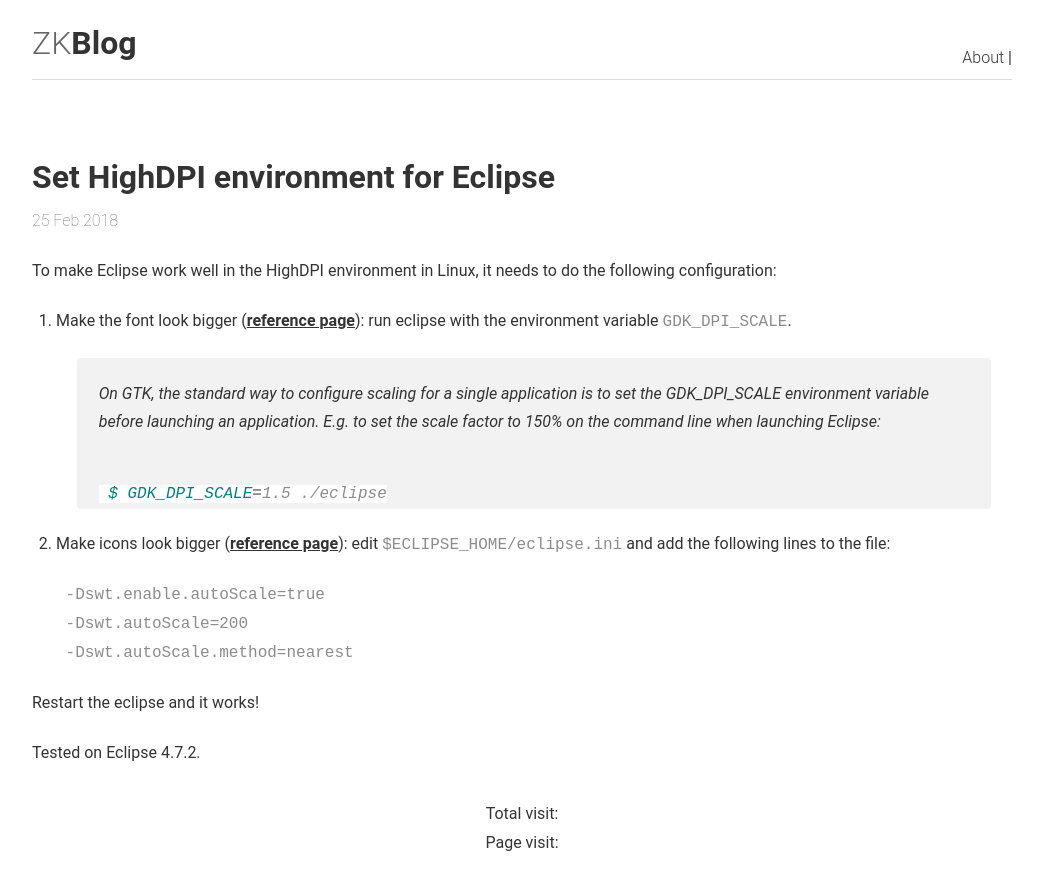
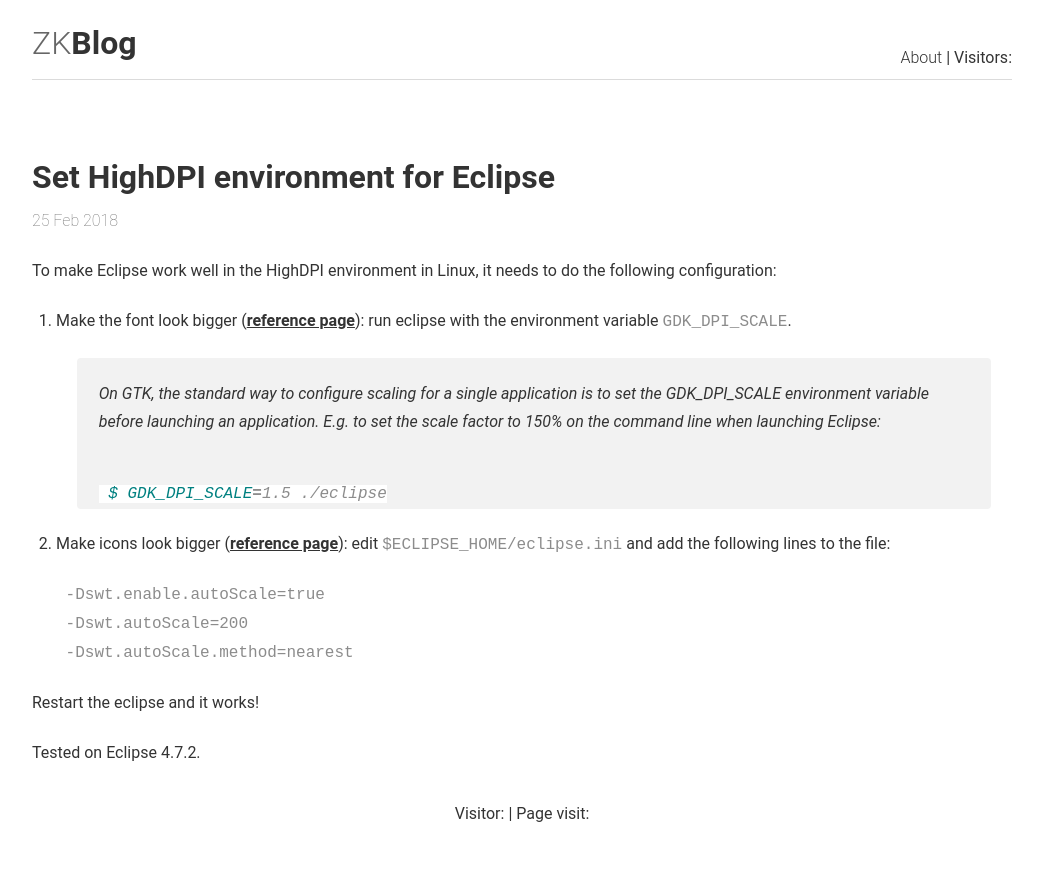
Before and after one commit to wangzk/wangzk.github.io, a Jekyll site: the page built from _posts/2018-02-25-set-high-dpi-for-eclipse.md, in a window 1280 px wide. Shown: the top 890 px of the page, without its empty margins (118-1160 px from the left). Built offline with Jekyll 4.4.1, drawn with Linux system fonts in a browser that asks for light colours; comment, search, counter and statistics services are not loaded.

Commit message:
Update the footer.

```diff
--- a/_includes/footer.html
+++ b/_includes/footer.html
@@ -1,5 +1,3 @@
 <footer>
-	<span id="busuanzi_container_site_pv">Total visit:<span id="busuanzi_value_site_pv"></span></span> <br>
-	<span id="busuanzi_container_page_pv">Page visit:<span id="busuanzi_value_page_pv"></span></span>
-
+	Visitor:<span id="busuanzi_value_site_uv"></span> | Page visit:<span id="busuanzi_value_page_pv"></span>
 </footer>
--- a/_includes/link.html
+++ b/_includes/link.html
@@ -2,4 +2,4 @@
 <a href="https://github.com/thereviewindex/monochrome/archive/master.zip">Download</a>
 <a href="https://github.com/thereviewindex/monochrome">Project on Github</a>
 -->
-| <span id="busuanzi_container_site_uv"> <span id="busuanzi_value_site_pv"></span> </span>
+| <span id="busuanzi_container_site_uv">Visitors:<span id="busuanzi_value_site_uv"></span></span>
```
